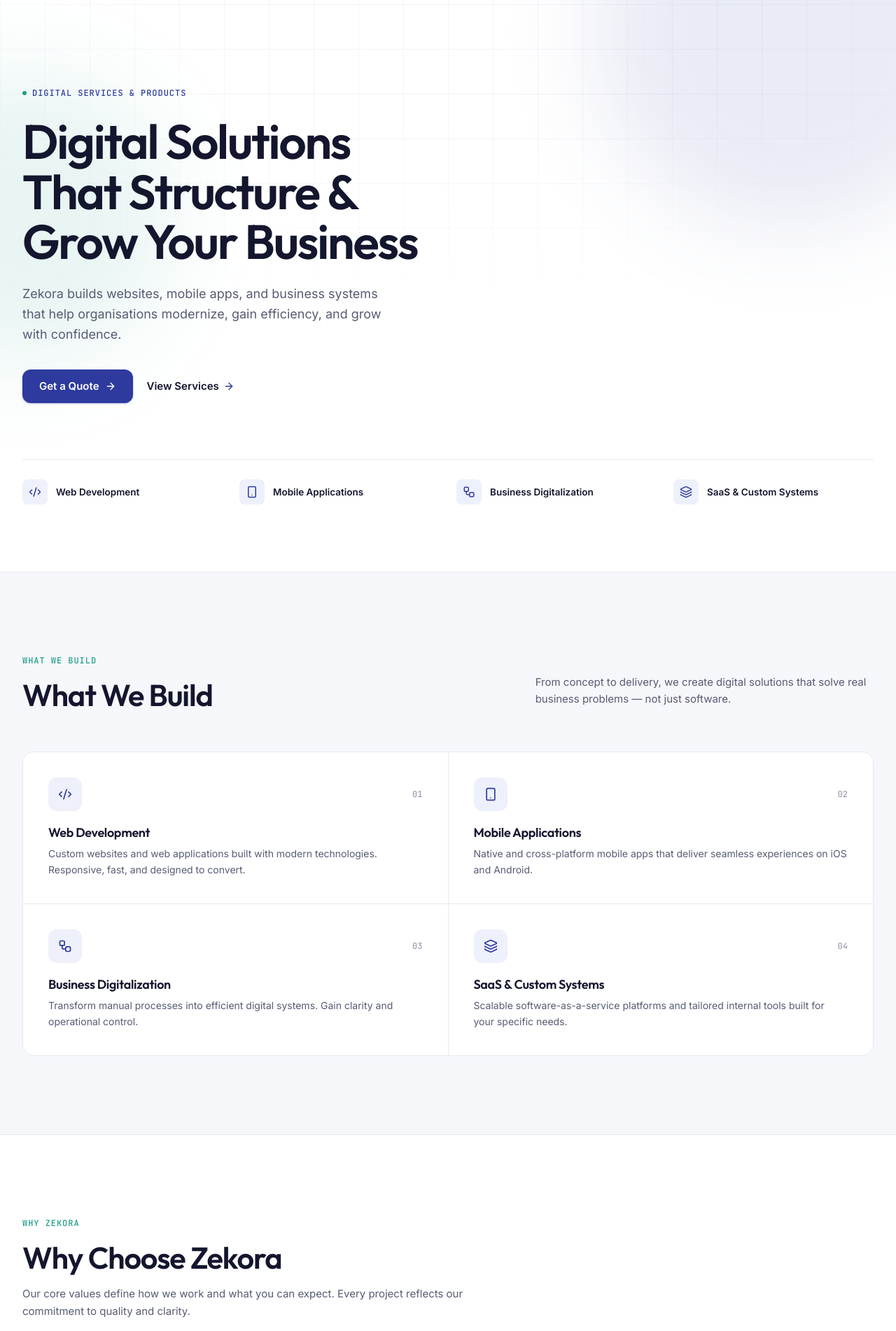
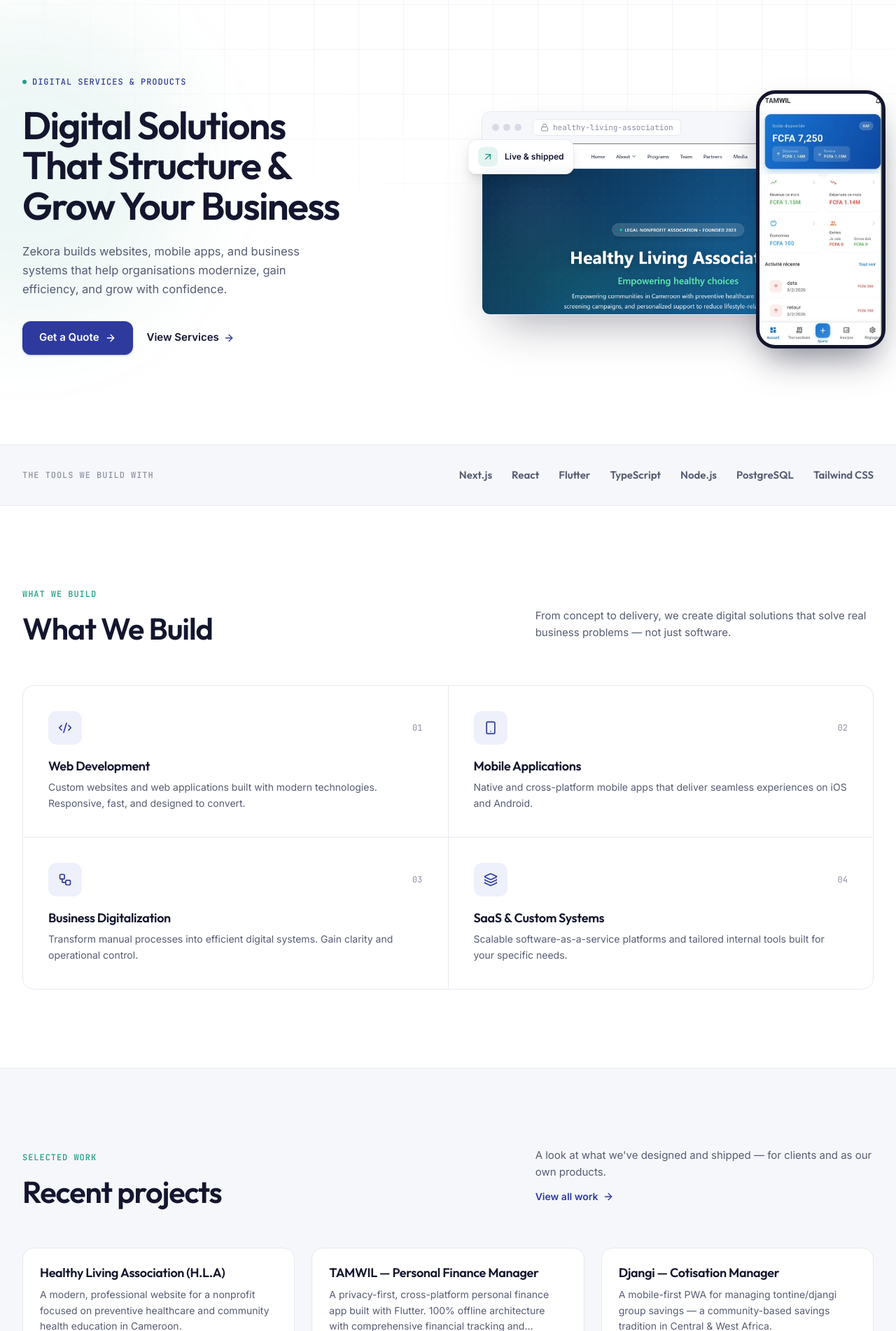
Before and after one commit to zekora237/website, a Next.js app: page /en in a window 1280 px wide. Shown: the part 58-1960 px from the top of the page at 70% size. Built offline with nearby package versions, Linux system fonts and the light colour scheme.

Commit message:
Add selected work section with project showcase; refactor hero and CTA components for improved layout and responsiveness

```diff
--- a/app/[locale]/page.tsx
+++ b/app/[locale]/page.tsx
@@ -17,11 +17,15 @@
   ArrowRight,
 } from "lucide-react";
 import { buttonClass } from "@/components/ui/Button";
+import { HeroShowcase } from "@/components/sections/HeroShowcase";
+import { CtaBand } from "@/components/sections/CtaBand";
+import { ProjectCard } from "@/components/sections/ProjectCard";
 import { t } from "@/lib/config";
 import { useDictionary } from "@/lib/dictionary-context";
 import { useLocale } from "@/lib/locale-context";
 
 const EASE: [number, number, number, number] = [0.22, 1, 0.36, 1];
+const TECH = ["Next.js", "React", "Flutter", "TypeScript", "Node.js", "PostgreSQL", "Tailwind CSS"];
 
 const heroStagger: Variants = {
   hidden: {},
@@ -31,10 +35,15 @@
   hidden: { opacity: 0, y: 18 },
   visible: { opacity: 1, y: 0, transition: { duration: 0.6, ease: EASE } },
 };
+const reveal = {
+  initial: { opacity: 0, y: 24 },
+  whileInView: { opacity: 1, y: 0 },
+  viewport: { once: true, margin: "-80px" },
+  transition: { duration: 0.6, ease: EASE },
+};
 
-/** A radial fade applied to the grid / glow textures. */
 const fadeMask =
-  "radial-gradient(ellipse 75% 60% at 50% 0%, #000 45%, transparent 100%)";
+  "radial-gradient(ellipse 70% 60% at 60% 0%, #000 45%, transparent 100%)";
 
 export default function HomePage() {
   const dict = useDictionary();
@@ -68,35 +77,31 @@
           className="pointer-events-none absolute inset-0 bg-grid"
           style={{ maskImage: fadeMask, WebkitMaskImage: fadeMask }}
         />
-        <div className="pointer-events-none absolute -right-32 -top-44 h-[560px] w-[560px] rounded-full bg-primary/10 blur-3xl" />
-        <div className="pointer-events-none absolute -left-44 top-40 h-[420px] w-[420px] rounded-full bg-secondary/10 blur-3xl" />
+        <div className="pointer-events-none absolute -left-44 top-20 h-[440px] w-[440px] rounded-full bg-secondary/8 blur-3xl" />
 
-        <div className="relative mx-auto max-w-7xl px-5 pb-16 pt-36 sm:px-6 lg:px-8 lg:pb-24 lg:pt-44">
-          <motion.div
-            variants={heroStagger}
-            initial="hidden"
-            animate="visible"
-            className="max-w-3xl"
-          >
+        <div className="relative mx-auto max-w-7xl px-5 pb-24 pt-32 sm:px-6 lg:px-8 lg:pb-32 lg:pt-40">
+          <div className="grid items-center gap-12 lg:grid-cols-2 lg:gap-12">
+            {/* Text */}
+            <motion.div variants={heroStagger} initial="hidden" animate="visible">
               <motion.div variants={heroItem} className="eyebrow mb-6 text-primary">
                 <span className="h-1.5 w-1.5 rounded-full bg-secondary" />
                 {h.hero.eyebrow}
               </motion.div>
               <motion.h1
                 variants={heroItem}
-              className="font-display text-[2.6rem] font-semibold leading-[1.04] tracking-[-0.035em] text-ink sm:text-[3.4rem] lg:text-[4.3rem]"
+                className="font-display text-[2.5rem] font-semibold leading-[1.05] tracking-[-0.035em] text-ink sm:text-[3rem] lg:text-[3.45rem]"
               >
                 {dict.tagline}
               </motion.h1>
               <motion.p
                 variants={heroItem}
-              className="mt-6 max-w-xl text-[17px] leading-relaxed text-slate lg:text-lg"
+                className="mt-6 max-w-md text-[16.5px] leading-relaxed text-slate"
               >
                 {t(h.hero.subtitle)}
               </motion.p>
               <motion.div
                 variants={heroItem}
-              className="mt-9 flex flex-wrap items-center gap-x-2 gap-y-3"
+                className="mt-8 flex flex-wrap items-center gap-x-2 gap-y-3"
               >
                 <Link
                   href={`/${locale}/contact`}
@@ -115,37 +120,36 @@
               </motion.div>
             </motion.div>
 
-          {/* capability strip */}
-          <motion.div
-            initial={{ opacity: 0 }}
-            animate={{ opacity: 1 }}
-            transition={{ delay: 0.62, duration: 0.6 }}
-            className="mt-14 border-t border-border pt-7 lg:mt-20"
+            {/* Visual */}
+            <div className="flex justify-center lg:justify-end">
+              <HeroShowcase />
+            </div>
+          </div>
+        </div>
+      </section>
+
+      {/* ═══════════════ TECH STRIP ═══════════════ */}
+      <section className="border-y border-border bg-paper">
+        <div className="mx-auto flex max-w-7xl flex-col items-center gap-5 px-5 py-8 sm:flex-row sm:justify-between sm:gap-10 sm:px-6 lg:px-8">
+          <span className="eyebrow shrink-0 text-steel">{h.stackLabel}</span>
+          <div className="flex flex-wrap items-center justify-center gap-x-7 gap-y-2.5">
+            {TECH.map((name) => (
+              <span
+                key={name}
+                className="font-display text-[15px] font-semibold text-slate"
               >
-            <div className="grid grid-cols-2 gap-x-6 gap-y-5 sm:grid-cols-4">
-              {services.map((s) => (
-                <div key={s.title} className="flex items-center gap-3">
-                  <span className="flex h-9 w-9 shrink-0 items-center justify-center rounded-lg bg-primary-light text-primary">
-                    <s.icon className="h-[18px] w-[18px]" />
+                {name}
               </span>
-                  <span className="text-[13.5px] font-semibold text-foreground">
-                    {s.title}
-                  </span>
-                </div>
             ))}
           </div>
-          </motion.div>
         </div>
       </section>
 
       {/* ═══════════════ SERVICES ═══════════════ */}
-      <section className="border-t border-border bg-paper py-20 md:py-24 lg:py-28">
+      <section className="bg-white py-20 md:py-24 lg:py-28">
         <div className="mx-auto max-w-7xl px-5 sm:px-6 lg:px-8">
           <motion.div
-            initial={{ opacity: 0, y: 24 }}
-            whileInView={{ opacity: 1, y: 0 }}
-            viewport={{ once: true, margin: "-80px" }}
-            transition={{ duration: 0.6, ease: EASE }}
+            {...reveal}
             className="grid gap-6 lg:grid-cols-12 lg:items-end lg:gap-10"
           >
             <div className="lg:col-span-7">
@@ -162,9 +166,7 @@
           </motion.div>
 
           <motion.div
-            initial={{ opacity: 0, y: 24 }}
-            whileInView={{ opacity: 1, y: 0 }}
-            viewport={{ once: true, margin: "-60px" }}
+            {...reveal}
             transition={{ duration: 0.6, ease: EASE, delay: 0.08 }}
             className="mt-12 grid gap-px overflow-hidden rounded-2xl border border-border bg-border sm:grid-cols-2 lg:mt-14"
           >
@@ -193,16 +195,47 @@
         </div>
       </section>
 
+      {/* ═══════════════ SELECTED WORK ═══════════════ */}
+      <section className="border-t border-border bg-paper py-20 md:py-24 lg:py-28">
+        <div className="mx-auto max-w-7xl px-5 sm:px-6 lg:px-8">
+          <motion.div
+            {...reveal}
+            className="grid gap-6 lg:grid-cols-12 lg:items-end lg:gap-10"
+          >
+            <div className="lg:col-span-7">
+              <div className="eyebrow mb-4 text-secondary">
+                {h.work.eyebrow}
+              </div>
+              <h2 className="font-display text-3xl font-semibold text-ink sm:text-4xl lg:text-[2.7rem]">
+                {h.work.title}
+              </h2>
+            </div>
+            <div className="lg:col-span-5 lg:pb-1.5">
+              <p className="text-[15px] leading-relaxed text-slate">
+                {h.work.subtitle}
+              </p>
+              <Link
+                href={`/${locale}/portfolio`}
+                className="group mt-3 inline-flex items-center gap-1.5 text-[14px] font-semibold text-primary"
+              >
+                {h.work.viewAll}
+                <ArrowRight className="h-4 w-4 transition-transform group-hover:translate-x-1" />
+              </Link>
+            </div>
+          </motion.div>
+
+          <div className="mt-12 grid gap-6 sm:grid-cols-2 lg:mt-14 lg:grid-cols-3">
+            {dict.portfolio.projects.map((project, i) => (
+              <ProjectCard key={project.title} {...project} index={i} />
+            ))}
+          </div>
+        </div>
+      </section>
+
       {/* ═══════════════ VALUES ═══════════════ */}
       <section className="border-t border-border bg-white py-20 md:py-24 lg:py-28">
         <div className="mx-auto max-w-7xl px-5 sm:px-6 lg:px-8">
-          <motion.div
-            initial={{ opacity: 0, y: 24 }}
-            whileInView={{ opacity: 1, y: 0 }}
-            viewport={{ once: true, margin: "-80px" }}
-            transition={{ duration: 0.6, ease: EASE }}
-            className="max-w-2xl"
-          >
+          <motion.div {...reveal} className="max-w-2xl">
             <div className="eyebrow mb-4 text-secondary">{h.whyUs.eyebrow}</div>
             <h2 className="font-display text-3xl font-semibold text-ink sm:text-4xl lg:text-[2.7rem]">
               {t(h.whyUs.title)}
@@ -241,10 +274,7 @@
       <section className="border-t border-border bg-paper py-20 md:py-24 lg:py-28">
         <div className="mx-auto max-w-7xl px-5 sm:px-6 lg:px-8">
           <motion.div
-            initial={{ opacity: 0, y: 24 }}
-            whileInView={{ opacity: 1, y: 0 }}
-            viewport={{ once: true, margin: "-80px" }}
-            transition={{ duration: 0.6, ease: EASE }}
+            {...reveal}
             className="grid gap-6 lg:grid-cols-12 lg:items-end lg:gap-10"
           >
             <div className="lg:col-span-7">
@@ -289,43 +319,12 @@
       </section>
 
       {/* ═══════════════ CTA ═══════════════ */}
-      <section className="relative overflow-hidden bg-primary">
-        <div
-          className="pointer-events-none absolute inset-0 bg-grid-dark"
-          style={{
-            maskImage:
-              "radial-gradient(ellipse 80% 100% at 50% 50%, #000 25%, transparent 100%)",
-            WebkitMaskImage:
-              "radial-gradient(ellipse 80% 100% at 50% 50%, #000 25%, transparent 100%)",
-          }}
+      <CtaBand
+        title={h.cta.title}
+        subtitle={t(h.cta.subtitle)}
+        button={h.cta.button}
+        href={`/${locale}/contact`}
       />
-        <div className="pointer-events-none absolute -right-24 -top-24 h-[380px] w-[380px] rounded-full bg-white/[0.06] blur-3xl" />
-        <div className="relative mx-auto max-w-7xl px-5 py-20 sm:px-6 lg:px-8 lg:py-24">
-          <motion.div
-            initial={{ opacity: 0, y: 24 }}
-            whileInView={{ opacity: 1, y: 0 }}
-            viewport={{ once: true, margin: "-80px" }}
-            transition={{ duration: 0.6, ease: EASE }}
-            className="flex flex-col gap-8 lg:flex-row lg:items-center lg:justify-between"
-          >
-            <div className="max-w-xl">
-              <h2 className="font-display text-3xl font-semibold text-white sm:text-4xl lg:text-[2.6rem]">
-                {h.cta.title}
-              </h2>
-              <p className="mt-4 text-[15px] leading-relaxed text-white/70">
-                {t(h.cta.subtitle)}
-              </p>
-            </div>
-            <Link
-              href={`/${locale}/contact`}
-              className="group inline-flex h-12 shrink-0 items-center gap-2 self-start rounded-xl bg-white px-6 text-[15px] font-semibold text-primary transition-colors hover:bg-white/90 lg:self-auto"
-            >
-              {h.cta.button}
-              <ArrowRight className="h-4 w-4 transition-transform group-hover:translate-x-1" />
-            </Link>
-          </motion.div>
-        </div>
-      </section>
     </>
   );
 }
--- /dev/null
+++ b/components/sections/HeroShowcase.tsx
@@ -0,0 +1,84 @@
+"use client";
+
+import Image from "next/image";
+import { motion } from "framer-motion";
+import { Lock, ArrowUpRight } from "lucide-react";
+
+/** Layered device composition for the hero — real Zekora work in a
+ *  browser window with a mobile app overlapping in front. */
+export function HeroShowcase() {
+  return (
+    <motion.div
+      initial={{ opacity: 0, y: 30, scale: 0.97 }}
+      animate={{ opacity: 1, y: 0, scale: 1 }}
+      transition={{ duration: 0.85, delay: 0.28, ease: [0.22, 1, 0.36, 1] }}
+      className="relative w-full max-w-[560px]"
+    >
+      {/* Glow */}
+      <div className="pointer-events-none absolute -inset-12 -z-10">
+        <div className="absolute right-8 top-2 h-60 w-60 rounded-full bg-primary/25 blur-3xl" />
+        <div className="absolute bottom-0 left-2 h-56 w-56 rounded-full bg-secondary/20 blur-3xl" />
+      </div>
+
+      {/* Browser window */}
+      <div className="overflow-hidden rounded-xl border border-border bg-white shadow-[0_32px_64px_-26px_rgba(20,22,46,0.4)]">
+        <div className="flex items-center gap-1.5 border-b border-border bg-paper px-3.5 py-2.5">
+          <span className="h-2.5 w-2.5 rounded-full bg-mist" />
+          <span className="h-2.5 w-2.5 rounded-full bg-mist" />
+          <span className="h-2.5 w-2.5 rounded-full bg-mist" />
+          <div className="ml-2.5 flex h-6 items-center gap-1.5 rounded-md border border-border bg-white px-2.5">
+            <Lock className="h-3 w-3 text-steel" />
+            <span className="font-mono text-[11px] text-steel">
+              healthy-living-association
+            </span>
+          </div>
+        </div>
+        <div className="relative aspect-[1884/824]">
+          <Image
+            src="/images/hla.png"
+            alt="A client website built by Zekora"
+            fill
+            className="object-cover object-top"
+            sizes="(max-width: 1024px) 92vw, 560px"
+            priority
+          />
+        </div>
+      </div>
+
+      {/* Floating accent card — top-left */}
+      <motion.div
+        initial={{ opacity: 0, y: 12 }}
+        animate={{ opacity: 1, y: 0 }}
+        transition={{ duration: 0.6, delay: 0.7, ease: [0.22, 1, 0.36, 1] }}
+        className="absolute -left-5 top-10 hidden items-center gap-2.5 rounded-xl border border-border bg-white/95 px-3.5 py-2.5 shadow-lg backdrop-blur sm:flex"
+      >
+        <span className="flex h-7 w-7 items-center justify-center rounded-lg bg-secondary-light text-secondary">
+          <ArrowUpRight className="h-4 w-4" />
+        </span>
+        <span className="text-[12px] font-semibold text-ink">
+          Live &amp; shipped
+        </span>
+      </motion.div>
+
+      {/* Phone — overlapping front */}
+      <motion.div
+        initial={{ opacity: 0, y: 24 }}
+        animate={{ opacity: 1, y: 0 }}
+        transition={{ duration: 0.7, delay: 0.5, ease: [0.22, 1, 0.36, 1] }}
+        className="absolute -bottom-12 right-[-3%] w-[33%] min-w-[140px]"
+      >
+        <div className="rounded-[1.7rem] border-[5px] border-ink bg-ink shadow-[0_26px_50px_-14px_rgba(20,22,46,0.5)]">
+          <div className="relative aspect-[459/942] overflow-hidden rounded-[1.4rem]">
+            <Image
+              src="/images/hero-app.png"
+              alt="A mobile app built by Zekora"
+              fill
+              className="object-cover"
+              sizes="200px"
+            />
+          </div>
+        </div>
+      </motion.div>
+    </motion.div>
+  );
+}
--- a/lib/dictionaries/en.json
+++ b/lib/dictionaries/en.json
@@ -77,6 +77,13 @@
         "description": "We launch, support, and ensure everything runs smoothly."
       }
     },
+    "work": {
+      "eyebrow": "Selected work",
+      "title": "Recent projects",
+      "subtitle": "A look at what we've designed and shipped — for clients and as our own products.",
+      "viewAll": "View all work"
+    },
+    "stackLabel": "The tools we build with",
     "cta": {
       "title": "Ready to Build Something Great?",
       "subtitle": "Let's discuss your project. We'll help you define the right solution and bring it to life.",
--- a/lib/dictionaries/fr.json
+++ b/lib/dictionaries/fr.json
@@ -77,6 +77,13 @@
         "description": "Nous déployons, accompagnons et veillons à ce que tout fonctionne parfaitement."
       }
     },
+    "work": {
+      "eyebrow": "Travaux sélectionnés",
+      "title": "Projets récents",
+      "subtitle": "Un aperçu de ce que nous concevons et livrons — pour nos clients comme pour nos propres produits.",
+      "viewAll": "Voir tous les travaux"
+    },
+    "stackLabel": "Les outils que nous utilisons",
     "cta": {
       "title": "Prêt à construire quelque chose de grand ?",
       "subtitle": "Discutons de votre projet. Nous vous aiderons à définir la bonne solution et à la concrétiser.",
```
Also changed, not shown: public/images/hero-app.png (added). Lines whose indentation alone changed are shown as unchanged.
